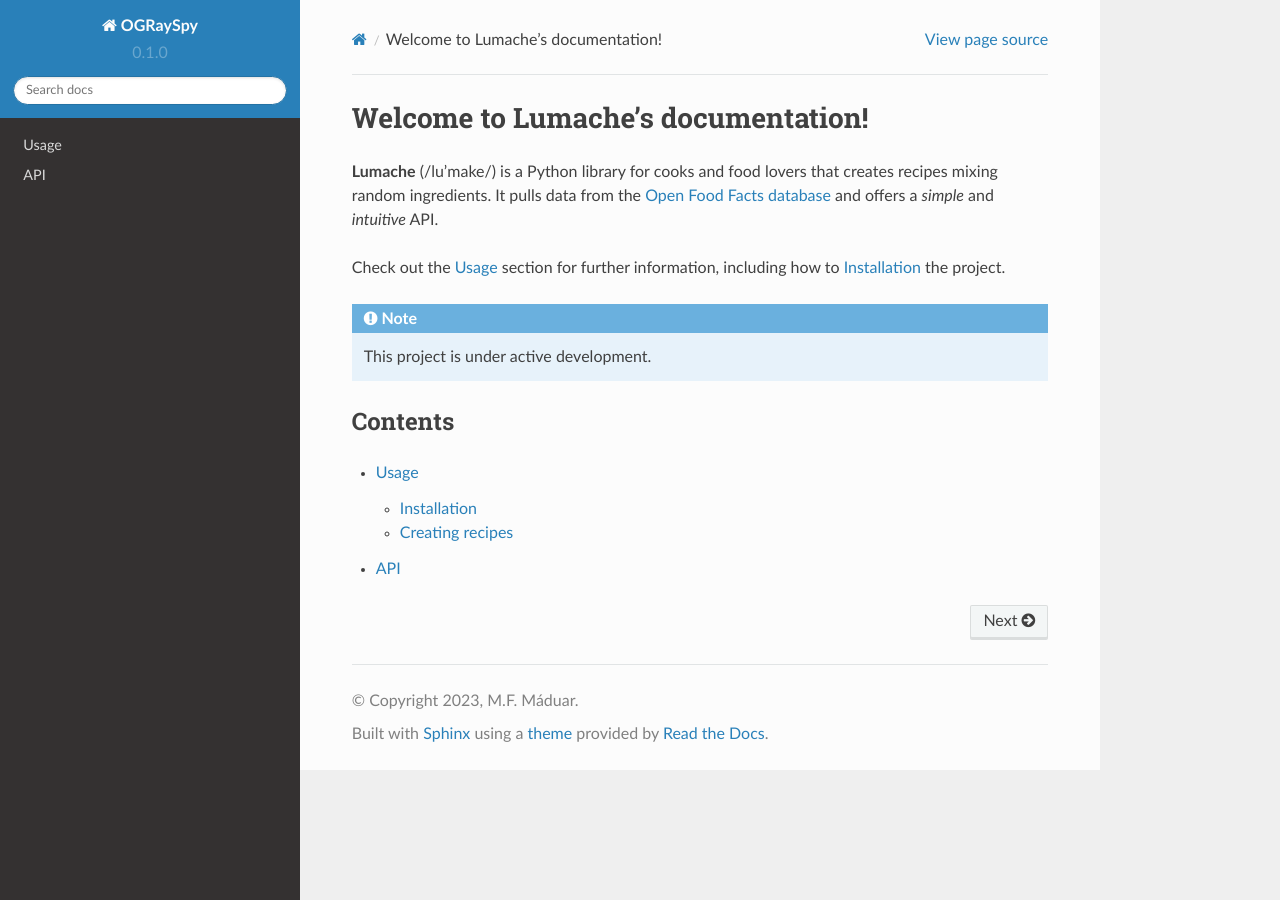
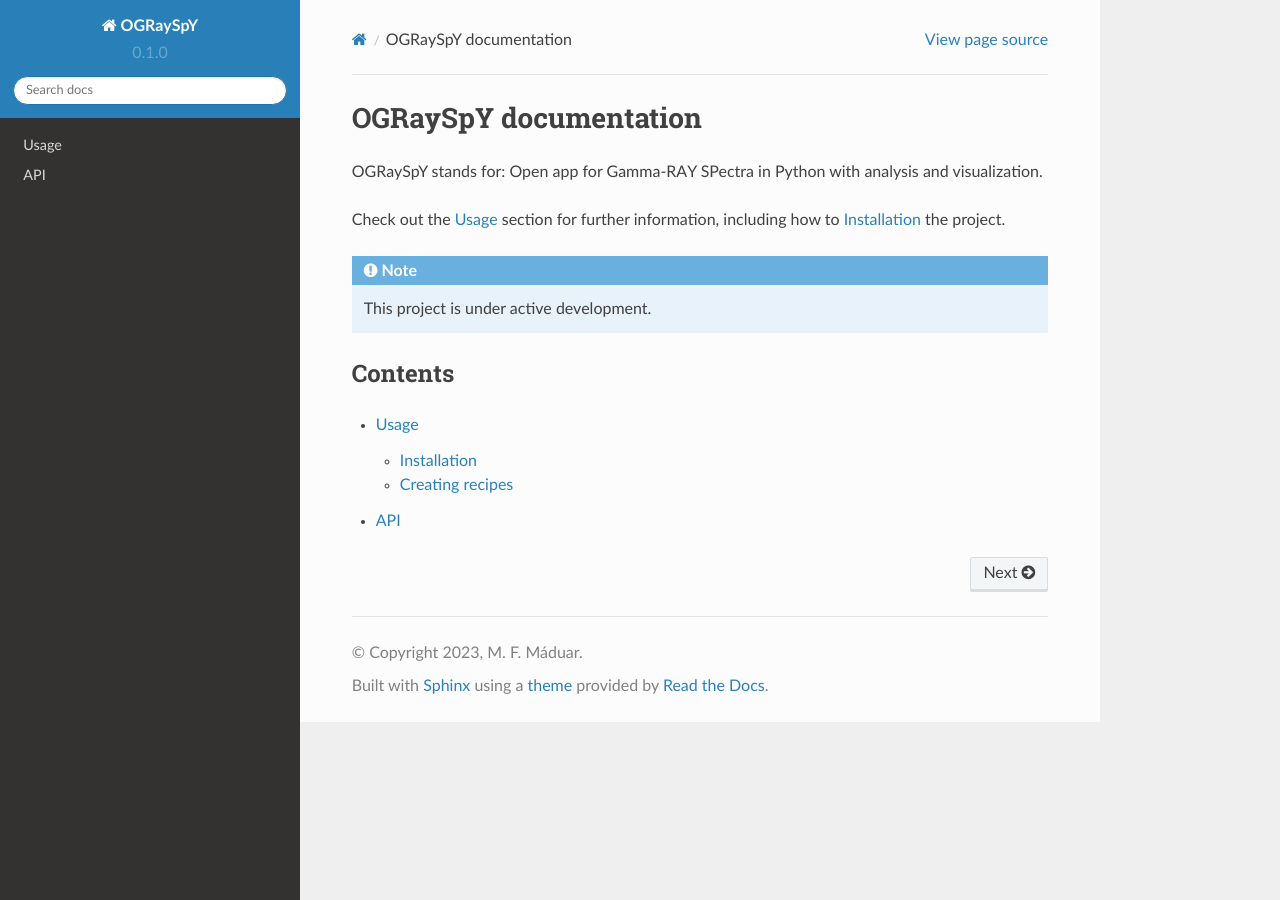
Before and after one commit to terrabela/OGRaySpY-rtd, a Sphinx documentation site: the page built from docs/source/index.rst, in a window 1280 px wide. Built offline with Sphinx 7.4.7 and the Read the Docs theme 2.0.0, drawn with Linux system fonts in a browser that asks for light colours.

Commit message:
Starting documentation

```diff
--- a/docs/source/conf.py
+++ b/docs/source/conf.py
@@ -2,9 +2,9 @@
 
 # -- Project information
 
-project = 'OGRaySpy'
-copyright = '2023, M.F. Máduar'
-author = 'M.F. Máduar'
+project = 'OGRaySpY'
+copyright = '2023, M. F. Máduar'
+author = 'M. F. Máduar'
 
 release = '0.1'
 version = '0.1.0'
--- a/docs/source/index.rst
+++ b/docs/source/index.rst
@@ -1,10 +1,8 @@
-Welcome to Lumache's documentation!
-===================================
+OGRaySpY documentation
+======================
 
-**Lumache** (/lu'make/) is a Python library for cooks and food lovers
-that creates recipes mixing random ingredients.
-It pulls data from the `Open Food Facts database <https://world.openfoodfacts.org/>`_
-and offers a *simple* and *intuitive* API.
+OGRaySpY stands for:
+Open app for Gamma-RAY SPectra in Python with analysis and visualization.
 
 Check out the :doc:`usage` section for further information, including
 how to :ref:`installation` the project.
```
